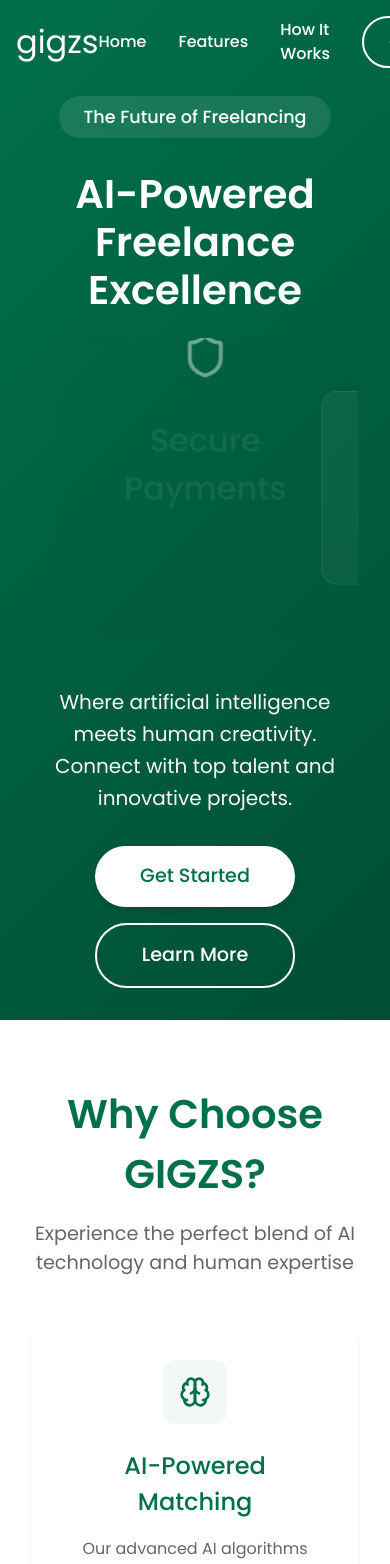
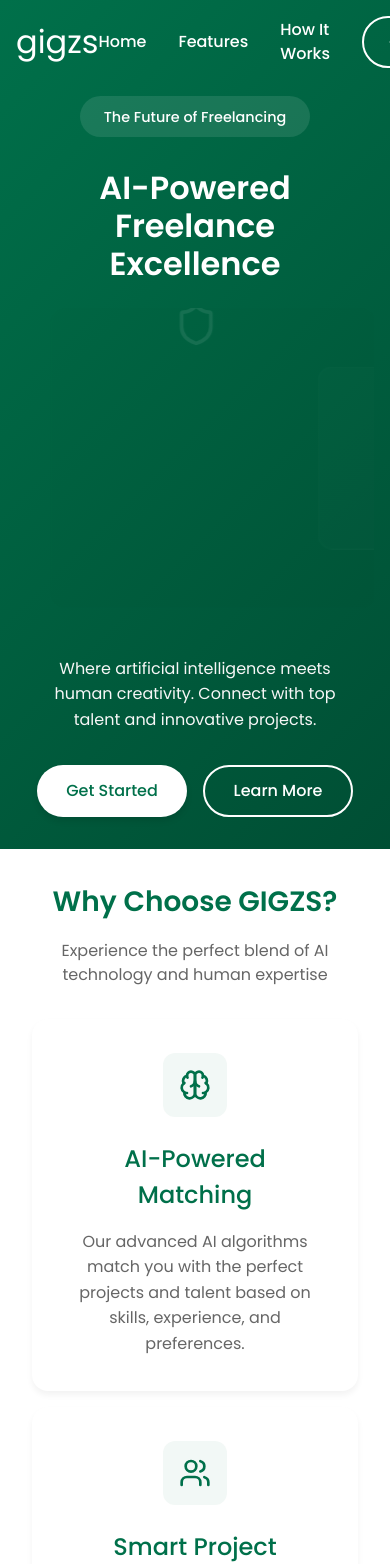
Before and after one commit to nawazkhan060/prod-gigzs, a React (Vite) app: page / in a window 390 px wide. Shown: the top 1564 px of the page. Built offline with nearby package versions, Linux system fonts and the light colour scheme.

Commit message:
Update App.tsx

```diff
--- a/src/App.tsx
+++ b/src/App.tsx
@@ -78,7 +78,7 @@ function App() {
         display: 'flex',
         alignItems: 'center',
         justifyContent: 'center',
-        padding: '6rem 2rem 1rem',
+        padding: '6rem 1rem 1rem',
         background: 'linear-gradient(135deg, #00704a 0%, #004d33 100%)',
         position: 'relative',
         overflow: 'hidden',
@@ -113,30 +113,32 @@ function App() {
             <span style={{
               color: 'white',
               fontFamily: 'Poppins',
-              fontSize: '1.1rem',
+              fontSize: 'clamp(0.9rem, 2vw, 1.1rem)',
               fontWeight: '500',
             }}>
               The Future of Freelancing
             </span>
           </motion.div>
           <h1 style={{
-            fontSize: 'clamp(2.5rem, 5vw, 4rem)',
+            fontSize: 'clamp(2rem, 5vw, 4rem)',
             fontWeight: '600',
             color: 'white',
             marginBottom: '1.5rem',
             fontFamily: 'Poppins',
             lineHeight: 1.2,
+            padding: '0 1rem',
           }}>
             AI-Powered Freelance Excellence
           </h1>
           <AutoSlider />
           <p style={{
-            fontSize: 'clamp(1.25rem, 2vw, 1.5rem)',
+            fontSize: 'clamp(1rem, 2vw, 1.5rem)',
             color: '#f7f7f7',
             maxWidth: '36rem',
             margin: '0 auto 2rem',
             fontFamily: 'Poppins',
             lineHeight: 1.6,
+            padding: '0 1rem',
           }}>
             Where artificial intelligence meets human creativity. Connect with top talent and innovative projects.
           </p>
@@ -154,8 +156,8 @@ function App() {
               whileHover={{ scale: 1.02 }}
               whileTap={{ scale: 0.98 }}
               style={{
-                padding: '1rem 2rem',
-                fontSize: '1.2rem',
+                padding: 'clamp(0.75rem, 2vw, 1rem) clamp(1.5rem, 3vw, 2rem)',
+                fontSize: 'clamp(1rem, 2vw, 1.2rem)',
                 backgroundColor: 'white',
                 color: '#00704a',
                 border: 'none',
@@ -164,7 +166,7 @@ function App() {
                 fontFamily: 'Poppins',
                 fontWeight: '500',
                 boxShadow: '0 4px 6px rgba(0, 0, 0, 0.1)',
-                minWidth: '200px',
+                minWidth: 'clamp(150px, 30vw, 200px)',
               }}
             >
               Get Started
@@ -173,8 +175,8 @@ function App() {
               whileHover={{ scale: 1.02 }}
               whileTap={{ scale: 0.98 }}
               style={{
-                padding: '1rem 2rem',
-                fontSize: '1.2rem',
+                padding: 'clamp(0.75rem, 2vw, 1rem) clamp(1.5rem, 3vw, 2rem)',
+                fontSize: 'clamp(1rem, 2vw, 1.2rem)',
                 backgroundColor: 'transparent',
                 color: 'white',
                 border: '2px solid white',
@@ -182,7 +184,7 @@ function App() {
                 cursor: 'pointer',
                 fontFamily: 'Poppins',
                 fontWeight: '500',
-                minWidth: '200px',
+                minWidth: 'clamp(150px, 30vw, 200px)',
               }}
             >
               Learn More
@@ -193,7 +195,7 @@ function App() {
 
       <section id="features" style={{
         ...sectionStyle,
-        padding: '4rem 1rem',
+        padding: 'clamp(2rem, 5vw, 4rem) 1rem',
         marginTop: '-3rem',
         backgroundColor: 'white',
         position: 'relative',
@@ -213,7 +215,7 @@ function App() {
             transition={{ duration: 0.5 }}
           >
             <h2 style={{
-              fontSize: '2.5rem',
+              fontSize: 'clamp(1.75rem, 4vw, 2.5rem)',
               fontWeight: '600',
               color: '#00704a',
               marginBottom: '1rem',
@@ -223,17 +225,17 @@ function App() {
               Why Choose GIGZS?
             </h2>
             <p style={{
-              fontSize: '1.2rem',
+              fontSize: 'clamp(1rem, 2vw, 1.2rem)',
               color: '#666',
               textAlign: 'center',
               maxWidth: '48rem',
-              margin: '0 auto 3rem',
+              margin: '0 auto clamp(2rem, 4vw, 3rem)',
               fontFamily: 'Poppins',
             }}>
               Experience the perfect blend of AI technology and human expertise
             </p>
           </motion.div>
-          <div className="grid grid-cols-1 md:grid-cols-2 lg:grid-cols-3 gap-8">
+          <div className="grid grid-cols-1 sm:grid-cols-2 lg:grid-cols-3 gap-4 md:gap-8">
             {[
               {
                 title: 'AI-Powered Matching',
@@ -267,7 +269,7 @@ function App() {
       <section id="how-it-works" style={{
         ...sectionStyle,
         backgroundColor: '#f8f9fa',
-        padding: '4rem 1rem',
+        padding: 'clamp(2rem, 5vw, 4rem) 1rem',
         marginTop: '-3rem',
       }}>
         <div style={{
@@ -284,7 +286,7 @@ function App() {
             transition={{ duration: 0.5 }}
           >
             <h2 style={{
-              fontSize: '2.5rem',
+              fontSize: 'clamp(1.75rem, 4vw, 2.5rem)',
               fontWeight: '600',
               color: '#00704a',
               marginBottom: '1rem',
@@ -294,18 +296,18 @@ function App() {
               How It Works
             </h2>
             <p style={{
-              fontSize: '1.2rem',
+              fontSize: 'clamp(1rem, 2vw, 1.2rem)',
               color: '#666',
               textAlign: 'center',
               maxWidth: '48rem',
-              margin: '0 auto 4rem',
+              margin: '0 auto clamp(2rem, 4vw, 4rem)',
               fontFamily: 'Poppins',
             }}>
               Get started in minutes with our simple and efficient process
             </p>
           </motion.div>
 
-          <div className="grid grid-cols-1 md:grid-cols-2 lg:grid-cols-4 gap-8">
+          <div className="grid grid-cols-1 sm:grid-cols-2 lg:grid-cols-4 gap-4 md:gap-8">
             {[
               {
                 step: '01',
@@ -346,10 +348,10 @@ function App() {
 
           <div style={{
             display: 'grid',
-            gridTemplateColumns: 'repeat(auto-fit, minmax(300px, 1fr))',
-            gap: '2rem',
-            marginTop: '4rem',
-            padding: '2rem',
+            gridTemplateColumns: 'repeat(auto-fit, minmax(280px, 1fr))',
+            gap: '1rem',
+            marginTop: 'clamp(2rem, 4vw, 4rem)',
+            padding: 'clamp(1rem, 3vw, 2rem)',
             backgroundColor: 'white',
             borderRadius: '1rem',
             boxShadow: '0 4px 6px rgba(0, 0, 0, 0.05)',
@@ -458,7 +460,7 @@ function App() {
 
       <footer style={{
         backgroundColor: 'white',
-        padding: '4rem 1rem 1rem',
+        padding: 'clamp(2rem, 5vw, 4rem) 1rem 1rem',
         color: '#272727',
         fontFamily: 'Poppins',
         position: 'relative',
@@ -471,7 +473,7 @@ function App() {
           margin: '0 auto',
           display: 'grid',
           gridTemplateColumns: 'repeat(auto-fit, minmax(250px, 1fr))',
-          gap: '2rem',
+          gap: 'clamp(1rem, 3vw, 2rem)',
           position: 'relative',
           zIndex: 1,
           padding: '0 1rem',
@@ -620,8 +622,8 @@ function App() {
         </div>
         <div style={{
           maxWidth: '80rem',
-          margin: '2rem auto 0',
-          paddingTop: '1.5rem',
+          margin: 'clamp(1rem, 3vw, 2rem) auto 0',
+          paddingTop: 'clamp(1rem, 2vw, 1.5rem)',
           borderTop: '1px solid rgba(0, 112, 74, 0.1)',
           textAlign: 'center',
           color: '#666',
@@ -629,7 +631,7 @@ function App() {
         }}>
           <p style={{
             margin: 0,
-            fontSize: '0.9rem',
+            fontSize: 'clamp(0.8rem, 1.5vw, 0.9rem)',
             opacity: 0.8,
           }}>
             © {new Date().getFullYear()} <a href="https://GIGZS.com" style={{ color: '#00704a', textDecoration: 'none' }}>GIGZS</a>. All rights reserved. Designed by <a href="https://uimitra.com" style={{ color: '#00704a', textDecoration: 'none' }}>uimitra</a>
```
